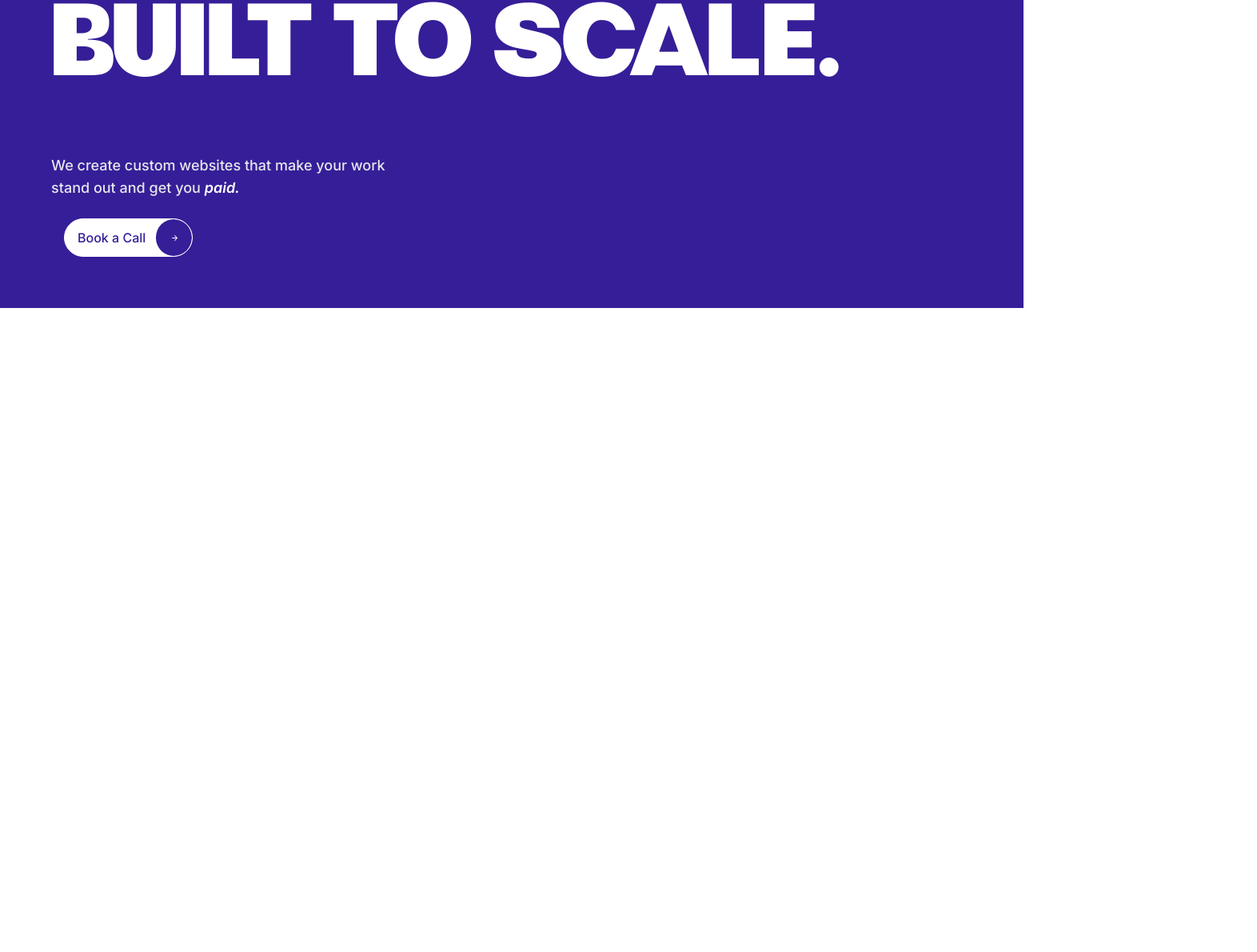
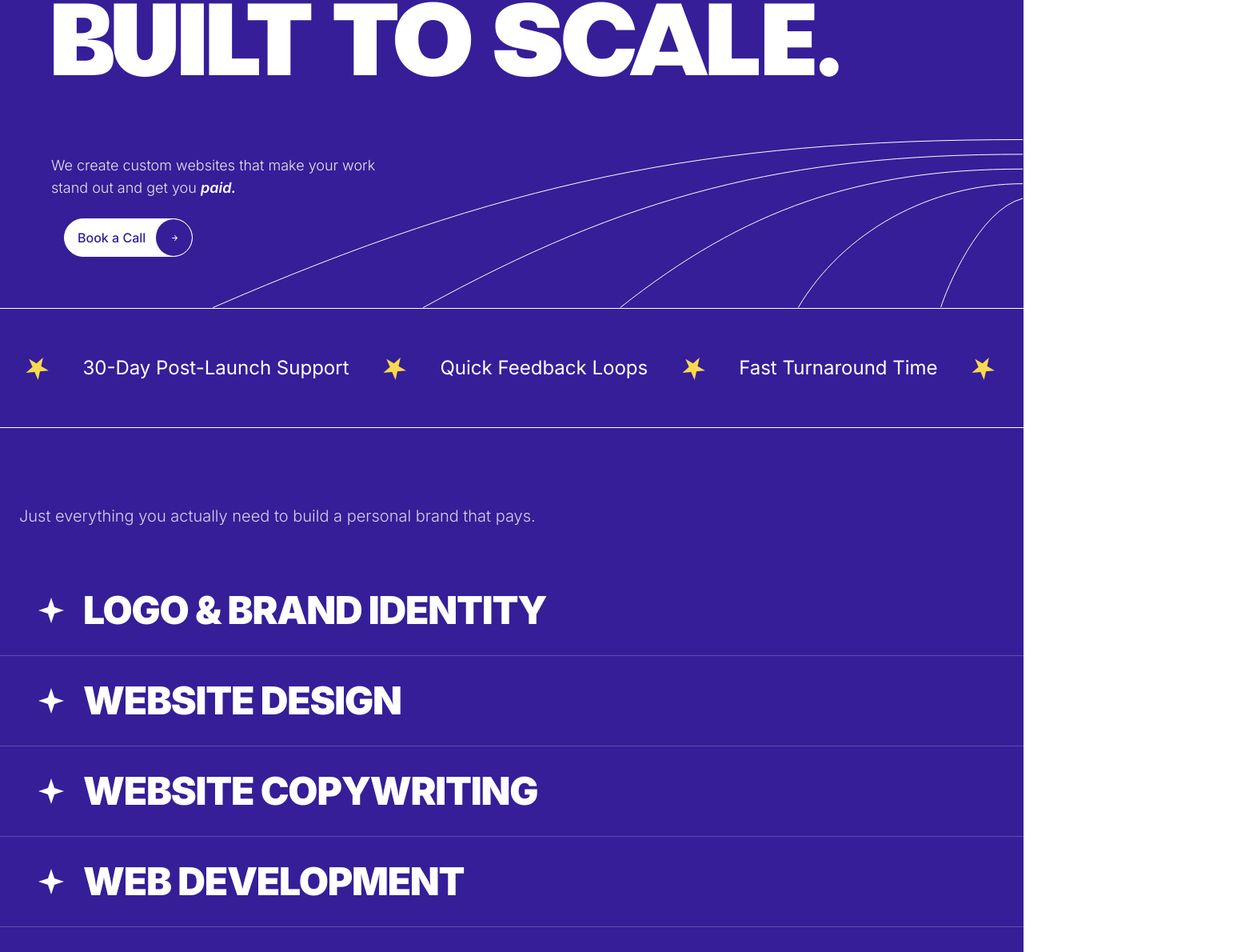
Before and after one commit to cyber-zeff/vistazo-main, a Next.js app: page / in a window 1280 px wide. Shown: the part 535-1725 px from the top of the page at 80% size, 1572 px wide, since content can reach past the window. Before the commit the page ends 920 px from the top, so only its background shows below. Built offline with nearby package versions, Linux system fonts and the light colour scheme.

Commit message:
new sections

```diff
--- a/app/components/Navbar.tsx
+++ b/app/components/Navbar.tsx
@@ -17,13 +17,13 @@ export default function WaveNavbar() {
     const [isOpen, setIsOpen] = useState(false);
 
     return (
-    <header className="w-screen sticky top-0 z-50">
+        <header className="w-screen sticky top-0 z-50 px-25">
             {/* Wave Background with drop shadow */}
             <svg
                 xmlns="http://www.w3.org/2000/svg"
                 viewBox="0 0 1440 120"
                 preserveAspectRatio="none"
-        className="absolute top-0 left-0 w-full h-[120px] -z-10"
+                className="absolute top-0 left-0 w-full h-30 -z-10"
             >
                 <defs>
                     <filter
--- a/app/components/NavbarBtn.tsx
+++ b/app/components/NavbarBtn.tsx
@@ -25,7 +25,7 @@ export default function NavbarBtn({ path }: NavbarBtnProps) {
         transition={{ duration: 0.2, ease: "easeInOut" }}
         className="px-10 py-4 border-2 border-white rounded-[100px]"
       >
-        Let's Cook
+        Let's Cook!
       </motion.a>
     </div>
   );
--- /dev/null
+++ b/app/components/Services.tsx
@@ -0,0 +1,120 @@
+"use client"
+
+import { useEffect, useRef, useState } from "react"
+import gsap from "gsap"
+import { ScrollTrigger } from "gsap/ScrollTrigger"
+
+
+const services = [
+    { title: "LOGO & BRAND IDENTITY", image: "/logo-brand-identity-design.jpg" },
+    { title: "WEBSITE DESIGN", image: "/website-design-mockup.png" },
+    { title: "WEBSITE COPYWRITING", image: "/website-copywriting-content.jpg" },
+    { title: "WEB DEVELOPMENT", image: "/web-development-code.png" },
+]
+
+function DiamondStar({ className }: { className?: string }) {
+    return (
+        <svg className={className} width="32" height="32" viewBox="0 0 32 32" fill="currentColor">
+            <path d="M16 0L20 12L32 16L20 20L16 32L12 20L0 16L12 12L16 0Z" />
+        </svg>
+    )
+}
+
+function ServiceItem({
+    service,
+    index,
+}: {
+    service: { title: string; image: string }
+    index: number
+}) {
+    const itemRef = useRef<HTMLDivElement>(null)
+    const starRef = useRef<HTMLDivElement>(null)
+    const cardRef = useRef<HTMLDivElement>(null)
+    const timelineRef = useRef<gsap.core.Timeline | null>(null)
+
+    useEffect(() => {
+        const initGSAP = async () => {
+            const item = itemRef.current
+            const star = starRef.current
+            const card = cardRef.current
+            if (!item || !star || !card) return
+
+            // Create hover timeline
+            const tl = gsap.timeline({ paused: true })
+
+            tl.to(
+                star,
+                {
+                    rotation: -180,
+                    duration: 0.5,
+                    ease: "power2.out",
+                },
+                0,
+            ).to(
+                card,
+                {
+                    x: 0,
+                    opacity: 1,
+                    duration: 0.4,
+                    ease: "power2.out",
+                },
+                0,
+            )
+
+            timelineRef.current = tl
+
+            item.addEventListener("mouseenter", () => tl.play())
+            item.addEventListener("mouseleave", () => tl.reverse())
+        }
+
+        initGSAP()
+
+        return () => {
+            if (timelineRef.current) {
+                timelineRef.current.kill()
+            }
+        }
+    }, [])
+
+    return (
+        <div
+            ref={itemRef}
+            className="group relative flex items-center justify-between px-6 md:px-12 py-6 md:py-8 border-b border-white/20 cursor-pointer transition-colors duration-300 hover:bg-indigo-600/50"
+        >
+            <div className="flex items-center gap-4 md:gap-6">
+                <div ref={starRef} className="text-white transition-colors duration-300 group-hover:text-yellow-400">
+                    <DiamondStar className="w-6 h-6 md:w-8 md:h-8" />
+                </div>
+                <h3 className="text-2xl md:text-4xl lg:text-5xl font-black text-white uppercase tracking-tight transition-colors duration-300 group-hover:text-yellow-400">
+                    {service.title}
+                </h3>
+            </div>
+
+            {/* Card that slides in on hover */}
+            <div
+                ref={cardRef}
+                className="absolute right-8 md:right-16 w-48 md:w-64 h-64 md:h-80 bg-gray-100 rounded-3xl shadow-2xl opacity-0 translate-x-full overflow-hidden"
+                style={{ transform: "translateX(100px)" }}
+            >
+                <img src={service.image || "/placeholder.svg"} alt={service.title} className="w-full h-full object-cover" />
+            </div>
+        </div>
+    )
+}
+
+export default function HoverVistazo() {
+    return (
+        <section className="py-16 md:py-24">
+            <div className="max-w-7xl mx-auto px-6 mb-12">
+                <p className="text-white/80 text-lg md:text-xl">
+                    Just everything you actually need to build a personal brand that pays.
+                </p>
+            </div>
+            <div className="max-w-7xl mx-auto">
+                {services.map((service, index) => (
+                    <ServiceItem key={index} service={service} index={index} />
+                ))}
+            </div>
+        </section>
+    )
+}
--- a/app/components/Showcase.tsx
+++ b/app/components/Showcase.tsx
@@ -6,7 +6,7 @@ import Typewriter from "./Typewriter";
 
 export default function Showcase() {
   return (
-    <section className="bg-main text-white min-h-screen w-full flex flex-col items-center overflow-hidden">
+    <section className="relative bg-main text-white min-h-screen w-full flex flex-col items-center overflow-hidden">
 
       {/* Showcase Container */}
       <div className="relative w-full max-w-360 px-6 md:px-16 py-12 md:py-16 flex justify-center">
@@ -127,6 +127,12 @@ export default function Showcase() {
           </div>
         </div>
       </div>
+
+      <div className="absolute bottom-0 right-0 z-0 pointer-events-none">
+        <svg xmlns="http://www.w3.org/2000/svg" width="1014" height="211" viewBox="0 0 1014 211" fill="none">
+          <path d="M1013.2 0.5C614.199 0.5 360.988 53.9068 0.199219 210.5M1013.2 18.8807C715.199 18.8807 518.94 69.912 263.199 210.5M1013.2 37.2615C808.699 37.2615 664.508 87.6972 509.699 210.5M1013.2 55.6422C896.699 55.6422 787.833 116.429 732.199 210.5M1013.2 74.023C958.199 87.567 916.46 190.281 910.699 210.04" stroke="white" />
+        </svg>
+      </div>
     </section>
   );
 }
--- a/app/components/Specs.tsx
+++ b/app/components/Specs.tsx
@@ -1,7 +1,43 @@
+"use client"
+
+import { motion } from "framer-motion"
+
 export default function Specs() {
+    const features = ["Unlimited Revisions", "30-Day Post-Launch Support", "Quick Feedback Loops", "Fast Turnaround Time"]
+
+    // Duplicate features multiple times for seamless circular animation
+    const duplicatedFeatures = [...features, ...features, ...features]
+
     return (
-        <>
-
-        </>
-    );
+        <section className="border-t border-b border-white py-12.25 overflow-hidden">
+            <motion.div
+                className="flex items-center gap-8 whitespace-nowrap"
+                animate={{ x: [0, -1920] }}
+                transition={{
+                    duration: 35,
+                    repeat: Number.POSITIVE_INFINITY,
+                    ease: "linear",
+                }}
+            >
+                {duplicatedFeatures.map((feature, index) => (
+                    <div key={`${feature}-${index}`} className="flex items-center gap-8 shrink-0">
+                        <motion.div
+                            animate={{ rotate: [0, -360] }}
+                            transition={{
+                                duration: 8,
+                                repeat: Number.POSITIVE_INFINITY,
+                                ease: "linear",
+                            }}
+                            className="shrink-0"
+                        >
+                            <svg xmlns="http://www.w3.org/2000/svg" width="50" height="50" viewBox="0 0 50 50" fill="none">
+                                <path d="M25 10L28.3677 20.3647H39.2658L30.4491 26.7705L33.8168 37.1353L25 30.7295L16.1832 37.1353L19.5509 26.7705L10.7342 20.3647H21.6323L25 10Z" fill="#F9D94D" />
+                            </svg>
+                        </motion.div>
+                        <span className="text-white text-[24px] font-normal text-lg ">{feature}</span>
+                    </div>
+                ))}
+            </motion.div>
+        </section>
+    )
 }
--- a/app/globals.css
+++ b/app/globals.css
@@ -28,7 +28,7 @@
   font-family: "Inter", sans-serif;
   font-optical-sizing: auto;
   font-style: normal;
-  font-weight: 500;
+  font-weight: 300;
   line-height: normal;
 }
 
--- a/app/page.tsx
+++ b/app/page.tsx
@@ -1,5 +1,6 @@
 import LinkedInBrand from "./components/LinkedInBrand";
 import Navbar from "./components/Navbar";
+import Services from "./components/Services";
 import Showcase from "./components/Showcase";
 import Specs from "./components/Specs";
 
@@ -10,6 +11,7 @@ export default function Home() {
       <Showcase />
       <Specs />
       <LinkedInBrand />
+      <Services />
 {/* <svg
   viewBox="0 0 1440 120"
   preserveAspectRatio="none"
--- a/package.json
+++ b/package.json
@@ -10,6 +10,7 @@
   },
   "dependencies": {
     "framer-motion": "^12.24.10",
+    "gsap": "^3.14.2",
     "next": "16.1.1",
     "react": "19.2.3",
     "react-dom": "19.2.3",
```
Also changed, not shown: 1 other file (tests, documents, lock files or other folders). Lines whose indentation alone changed are shown as unchanged.
